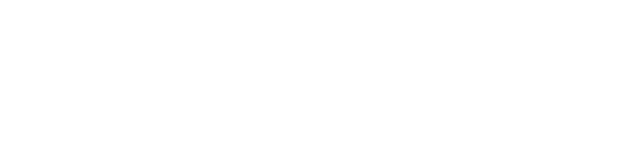
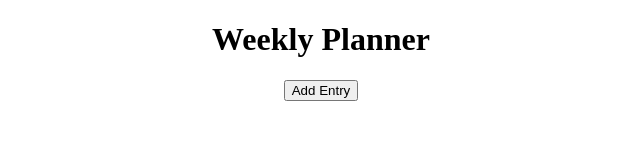
Before and after one commit to mgmauriello/week-planner, a website: page index.html in a window 1280 px wide. Shown: the whole page, without its empty margins (319-959 px from the left). Drawn offline with Linux system fonts and the light colour scheme.

Commit message:
created header and add entry button.

```diff
--- a/index.html
+++ b/index.html
@@ -5,8 +5,29 @@
   <meta name="viewport" content="width=device-width, initial-scale=1.0">
   <title>Week Planner</title>
   <link rel="stylesheet" href="styles.css">
+  <link rel="stylesheet" href="layout.css">
+  <link rel="stylesheet" href="reset.css">
 </head>
 <body>
+  <header class="center">
+    <div class="container">
+      <div class="row">
+        <div class="column-full">
+          <h1>Weekly Planner</h1>
+        </div>
+      </div>
+    </div>
+  </header>
+
+  <div class="container center">
+    <div class="row">
+      <div class="column-full">
+        <button class="add-entry">Add Entry</button>
+      </div>
+    </div>
+  </div>
+
+
   <script src="main.js"></script>
 </body>
 </html>
--- /dev/null
+++ b/layout.css
@@ -0,0 +1,45 @@
+.hidden {
+  display: none !important;
+}
+
+.container {
+  max-width: 575px;
+  margin: 0 auto;
+  padding: 0 1.5rem;
+}
+
+.row {
+  display: flex;
+  flex-wrap: wrap;
+}
+
+.column-full {
+  width: 100%;
+}
+
+.column-half {
+  width: 50%;
+}
+
+.center {
+  text-align: center;
+  justify-content: center;
+  align-items: center;
+}
+
+/*
+@media screen and (min-width: 768px) {
+  .container {
+    max-width: 900px;
+  }
+
+  .column-full,
+  .column-half {
+    padding: 0 0.75rem;
+  }
+
+  .column-half {
+    width: 50%;
+  }
+}
+*/
--- /dev/null
+++ b/reset.css
@@ -0,0 +1,7 @@
+* {
+  box-sizing: border-box;
+}
+
+body {
+  margin: 0;
+}
```
